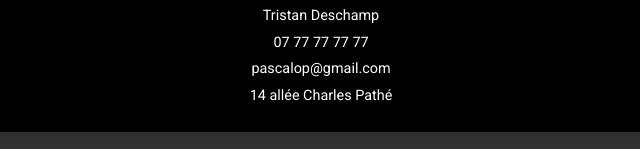
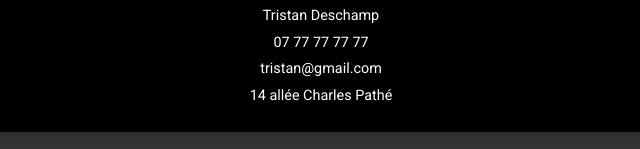
Before and after one commit to TristanDeschamp/exerciceHtmlCci, a plain HTML site: page index.html in a window 1280 px wide. Shown: the part 1079-1228 px from the top of the page, 319-959 px from the left. Drawn offline with Linux system fonts and the light colour scheme.

Commit message:
Modi du ficher HTML

```diff
--- a/index.html
+++ b/index.html
@@ -89,7 +89,7 @@
 			<address>
 				<p>Tristan Deschamp</p>
 				<p>07 77 77 77 77</p>
-				<p>pascalop@gmail.com</p>
+				<p>tristan@gmail.com</p>
 				<p>14 allée Charles Pathé</p>
 			</address>
 		</footer>
```
